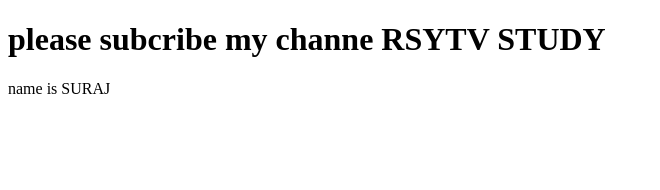
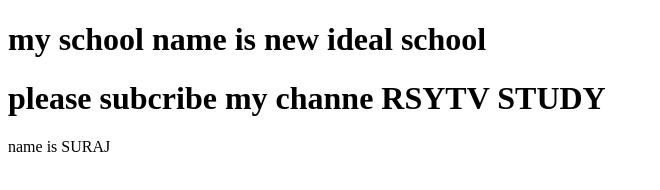
Before and after one commit to htm-rsytv/suraj, a plain HTML site: page contract.html in a window 1280 px wide. Shown: the whole page, without its empty margins (0-660 px from the left). Drawn offline with Linux system fonts and the light colour scheme.

Commit message:
pragraph cahnge

```diff
--- a/contract.html
+++ b/contract.html
@@ -5,7 +5,7 @@
 
 <body>
 
-
+<h1>my school name is new ideal school</h1>
 <h1>please subcribe my channe RSYTV STUDY</h1> name is SURAJ
 <code #fff
 </body>
```
